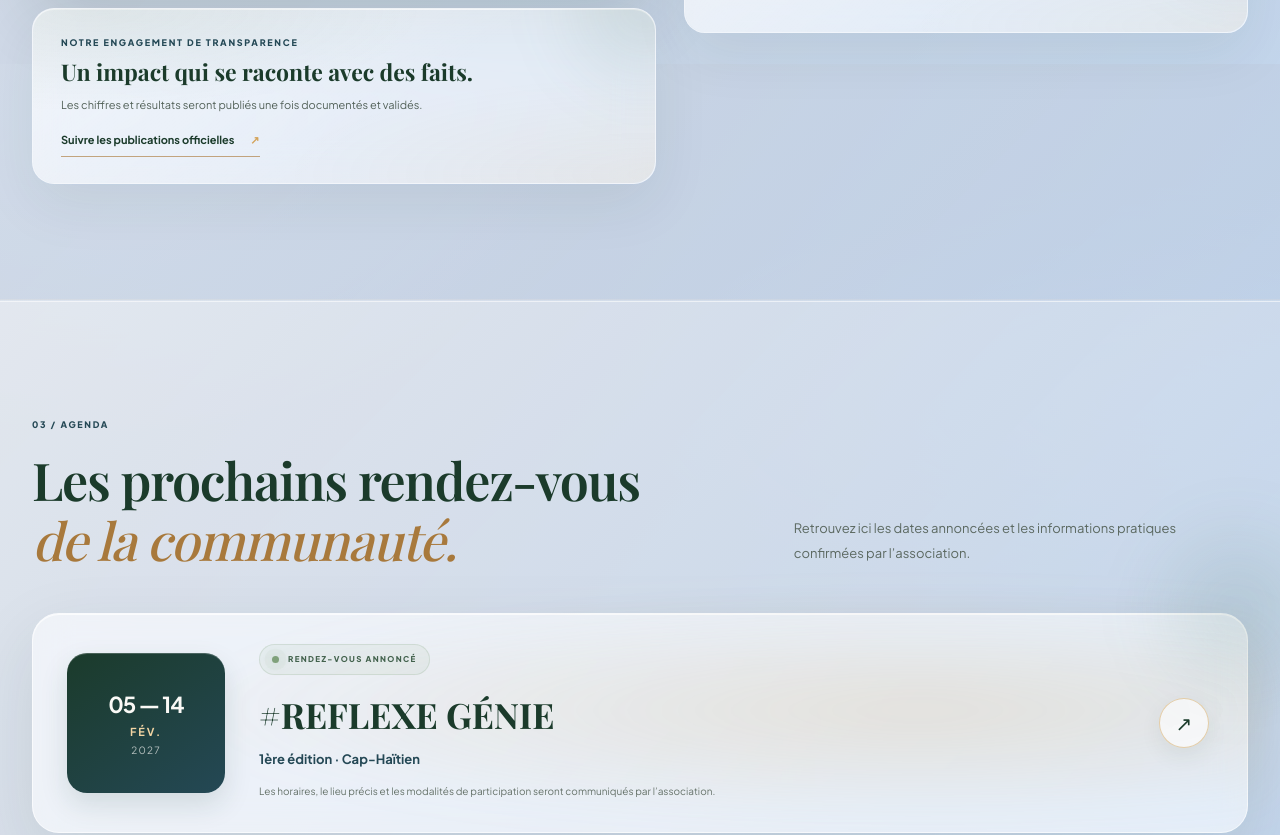
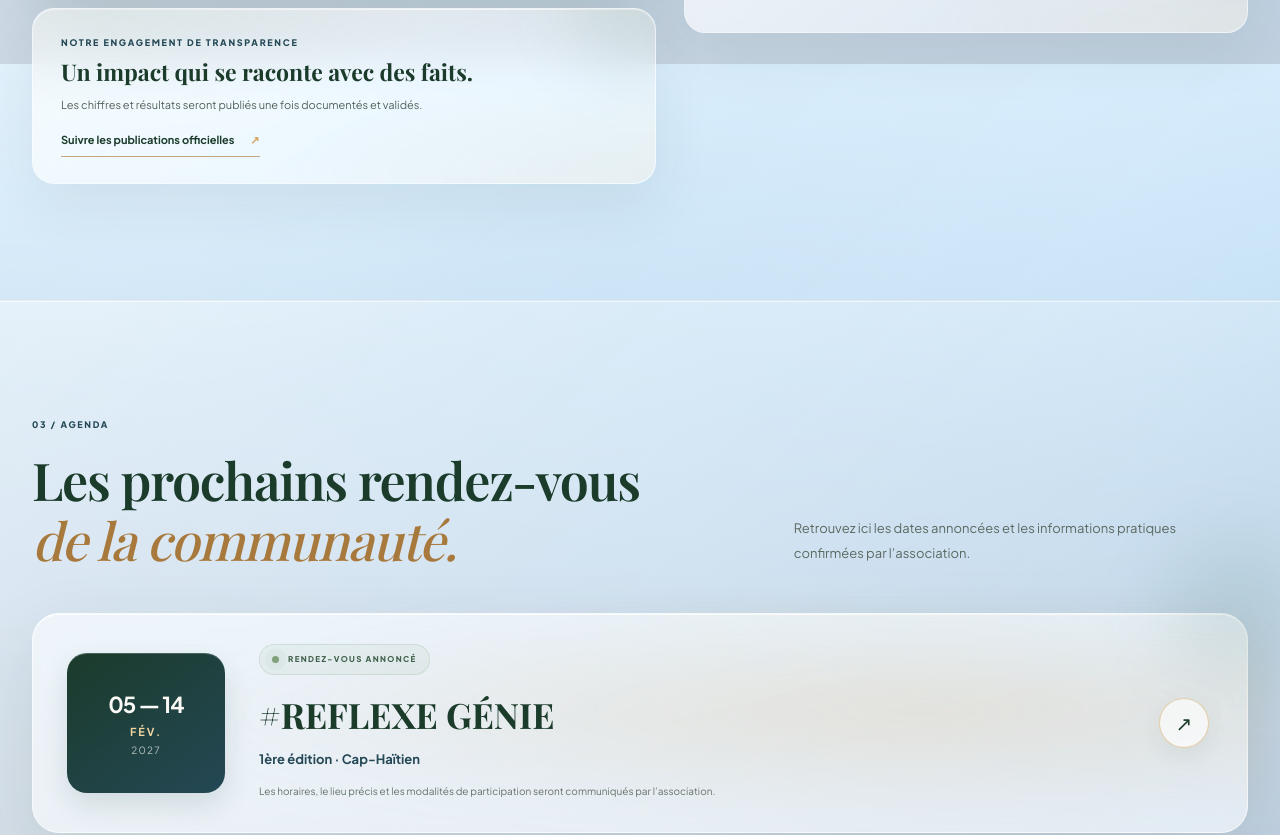
Before and after one commit to JimsterlyFrancois/AJECCH, a Next.js app: page / in a window 1280 px wide. Shown: the part 2336-3171 px from the top of the page. Built offline with nearby package versions, Linux system fonts and the light colour scheme; a web font is replaced by a local one.

Commit message:
Blend a soft sky-blue atmosphere into the AJECCH gradient

```diff
--- a/app/globals.css
+++ b/app/globals.css
@@ -2012,3 +2012,57 @@ body .ajecch-home .contact-section {
     radial-gradient(ellipse at 88% 85%, rgba(212,163,89,.13), transparent 25rem),
     linear-gradient(130deg, #071a3a, #123d73) !important;
 }
+
+
+/* AJECCH sky atmosphere: a calm blue-sky transition integrated into the global canvas. */
+:root {
+  --ajecch-sky-100: #dff2ff;
+  --ajecch-sky-300: #91c9ef;
+  --ajecch-sky-500: #4c98d2;
+}
+html {
+  background: #071a3a;
+}
+body {
+  background-color: #174f86;
+  background-image:
+    radial-gradient(ellipse at 13% 2%, rgba(255,255,255,.34) 0%, rgba(255,255,255,0) 27rem),
+    radial-gradient(ellipse at 86% 12%, rgba(215,240,255,.26) 0%, rgba(215,240,255,0) 31rem),
+    radial-gradient(ellipse at 50% 38%, rgba(92,164,218,.22) 0%, rgba(92,164,218,0) 40rem),
+    linear-gradient(
+      180deg,
+      #91c9ef 0%,
+      #5aa7dc 17%,
+      #317fb9 38%,
+      #174f86 66%,
+      #0a2c59 84%,
+      #071a3a 100%
+    );
+  background-attachment: fixed;
+  background-repeat: no-repeat;
+  background-size: cover;
+}
+body main .section-pad,
+body main .page-hero,
+body main .values-section,
+body main .engagement-section,
+body main .not-found,
+body .ajecch-home .foundation-actions-section,
+body .ajecch-home .agenda-section,
+body .ajecch-home .voices-section {
+  background:
+    linear-gradient(
+      135deg,
+      rgba(246,251,255,.90) 0%,
+      rgba(223,240,253,.84) 100%
+    ) !important;
+}
+body .ajecch-home .contact-section {
+  background:
+    radial-gradient(ellipse at 14% 10%, rgba(145,201,239,.34), transparent 28rem),
+    radial-gradient(ellipse at 88% 88%, rgba(212,163,89,.12), transparent 25rem),
+    linear-gradient(130deg, #0a2c59 0%, #174f86 58%, #317fb9 100%) !important;
+}
+@media (max-width: 700px) {
+  body { background-attachment: scroll; }
+}
```
